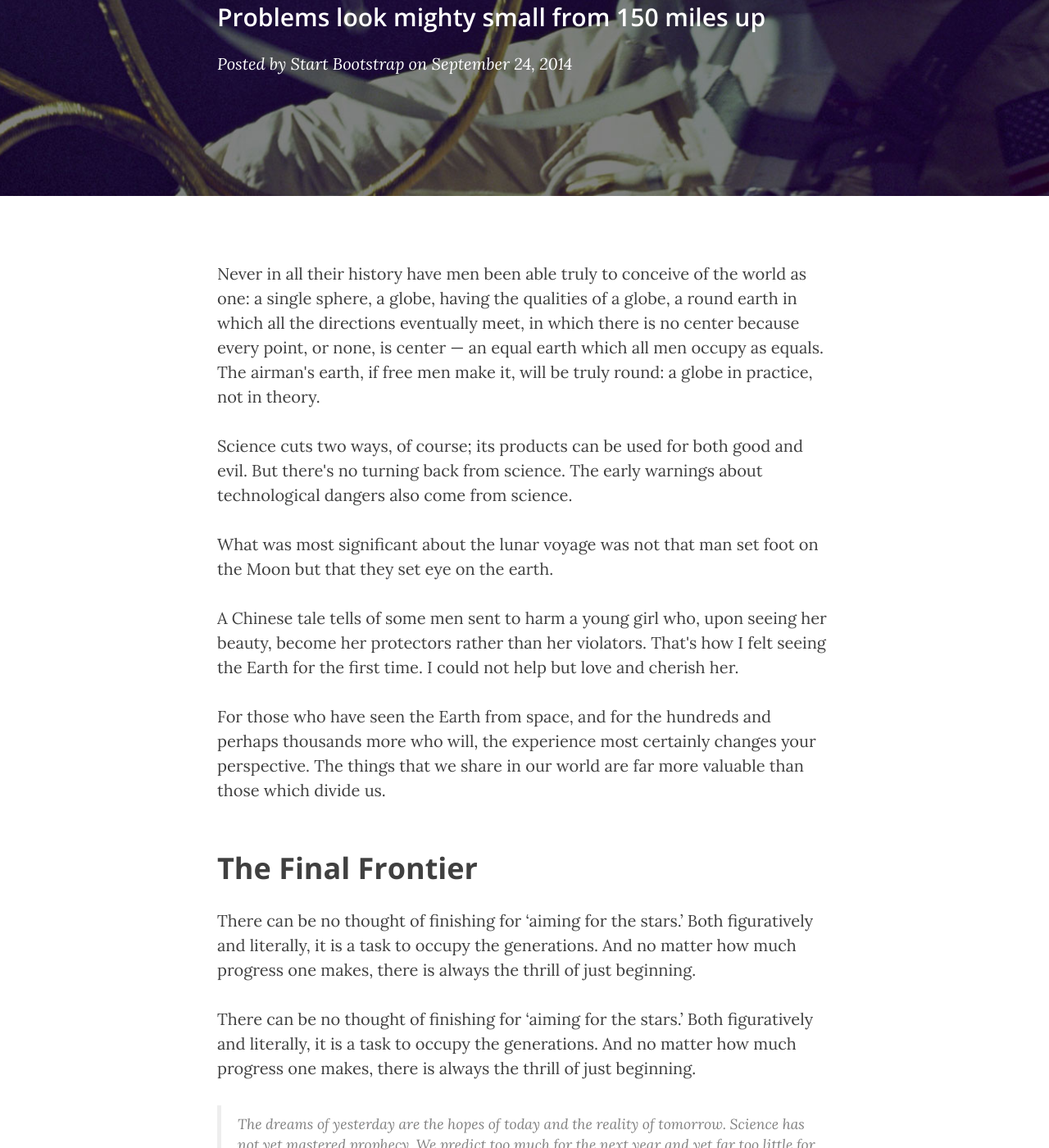
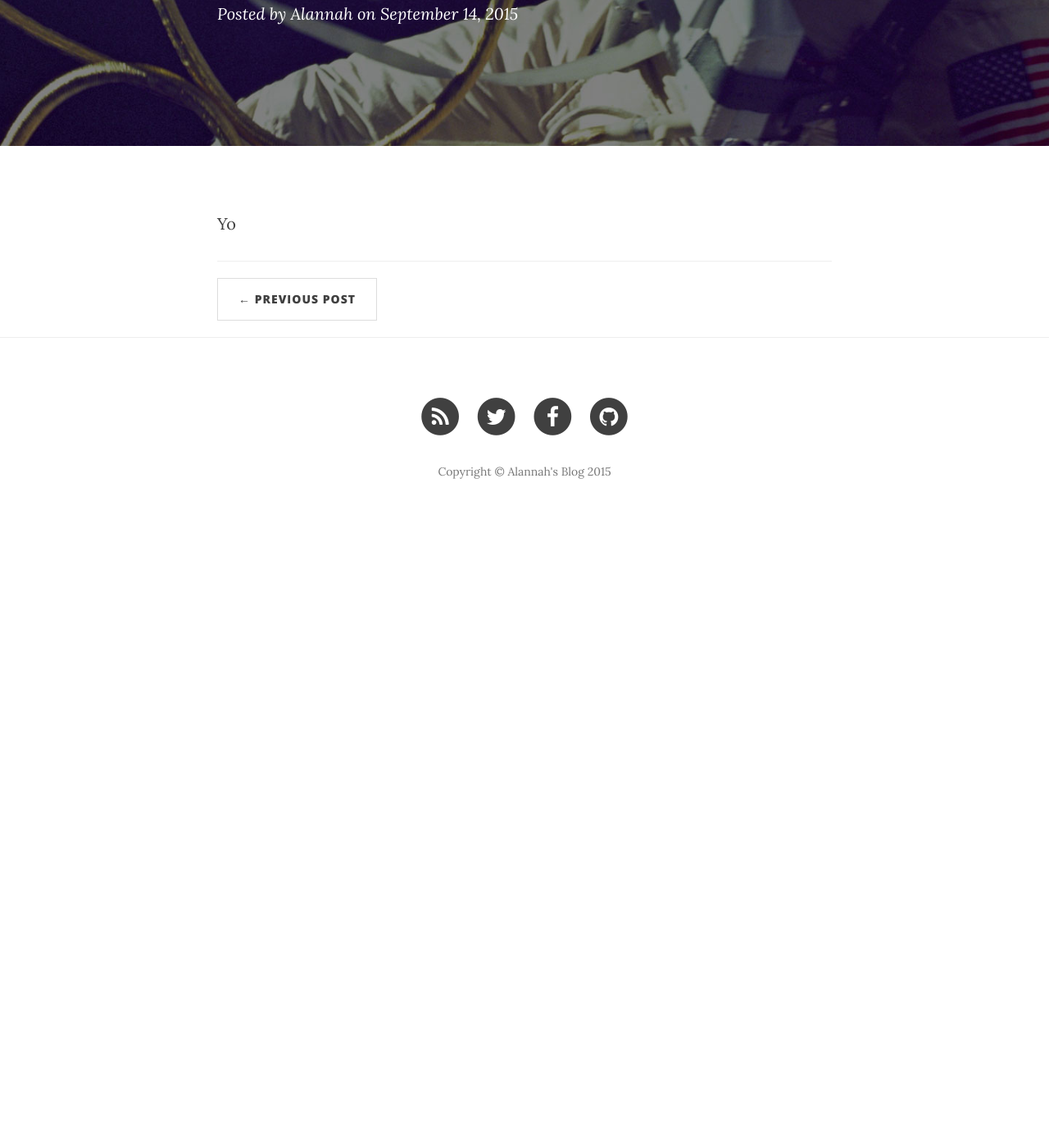
Before and after one commit to alannahyoho/alBlog, a Jekyll site: the page built from _posts/2014-09-24-man-must-explore.markdown, in a window 1280 px wide and 1400 px high, scrolled down 358 px. Shown: the whole window at 82% size. Built offline with Jekyll 4.4.1, drawn with Linux system fonts in a browser that asks for light colours; nearby versions of some CDN libraries; after the commit the page ends 1009 px from its top, so only the background shows below that; some of the changed text lies outside the part shown.

Commit message:
Update 2014-09-24-man-must-explore.markdown

```diff
--- a/_posts/2014-09-24-man-must-explore.markdown
+++ b/_posts/2014-09-24-man-must-explore.markdown
@@ -1,43 +1,10 @@
 ---
 layout:     post
-title:      "Man must explore, and this is exploration at its greatest"
-subtitle:   "Problems look mighty small from 150 miles up"
-date:       2014-09-24 12:00:00
-author:     "Start Bootstrap"
+title:      "Alannah, that's my name and I am sticking with it!"
+subtitle:   "My name"
+date:       2015-09-14 12:00:00
+author:     "Alannah"
 header-img: "img/post-bg-06.jpg"
 ---
 
-<p>Never in all their history have men been able truly to conceive of the world as one: a single sphere, a globe, having the qualities of a globe, a round earth in which all the directions eventually meet, in which there is no center because every point, or none, is center — an equal earth which all men occupy as equals. The airman's earth, if free men make it, will be truly round: a globe in practice, not in theory.</p>
-
-<p>Science cuts two ways, of course; its products can be used for both good and evil. But there's no turning back from science. The early warnings about technological dangers also come from science.</p>
-
-<p>What was most significant about the lunar voyage was not that man set foot on the Moon but that they set eye on the earth.</p>
-
-<p>A Chinese tale tells of some men sent to harm a young girl who, upon seeing her beauty, become her protectors rather than her violators. That's how I felt seeing the Earth for the first time. I could not help but love and cherish her.</p>
-
-<p>For those who have seen the Earth from space, and for the hundreds and perhaps thousands more who will, the experience most certainly changes your perspective. The things that we share in our world are far more valuable than those which divide us.</p>
-
-<h2 class="section-heading">The Final Frontier</h2>
-
-<p>There can be no thought of finishing for ‘aiming for the stars.’ Both figuratively and literally, it is a task to occupy the generations. And no matter how much progress one makes, there is always the thrill of just beginning.</p>
-
-<p>There can be no thought of finishing for ‘aiming for the stars.’ Both figuratively and literally, it is a task to occupy the generations. And no matter how much progress one makes, there is always the thrill of just beginning.</p>
-
-<blockquote>The dreams of yesterday are the hopes of today and the reality of tomorrow. Science has not yet mastered prophecy. We predict too much for the next year and yet far too little for the next ten.</blockquote>
-
-<p>Spaceflights cannot be stopped. This is not the work of any one man or even a group of men. It is a historical process which mankind is carrying out in accordance with the natural laws of human development.</p>
-
-<h2 class="section-heading">Reaching for the Stars</h2>
-
-<p>As we got further and further away, it [the Earth] diminished in size. Finally it shrank to the size of a marble, the most beautiful you can imagine. That beautiful, warm, living object looked so fragile, so delicate, that if you touched it with a finger it would crumble and fall apart. Seeing this has to change a man.</p>
-
-<a href="#">
-    <img src="{{ site.baseurl }}/img/post-sample-image.jpg" alt="Post Sample Image">
-</a>
-<span class="caption text-muted">To go places and do things that have never been done before – that’s what living is all about.</span>
-
-<p>Space, the final frontier. These are the voyages of the Starship Enterprise. Its five-year mission: to explore strange new worlds, to seek out new life and new civilizations, to boldly go where no man has gone before.</p>
-
-<p>As I stand out here in the wonders of the unknown at Hadley, I sort of realize there’s a fundamental truth to our nature, Man must explore, and this is exploration at its greatest.</p>
-
-<p>Placeholder text by <a href="http://spaceipsum.com/">Space Ipsum</a>. Photographs by <a href="https://www.flickr.com/photos/nasacommons/">NASA on The Commons</a>.</p>
+<p>Yo</p>
```
